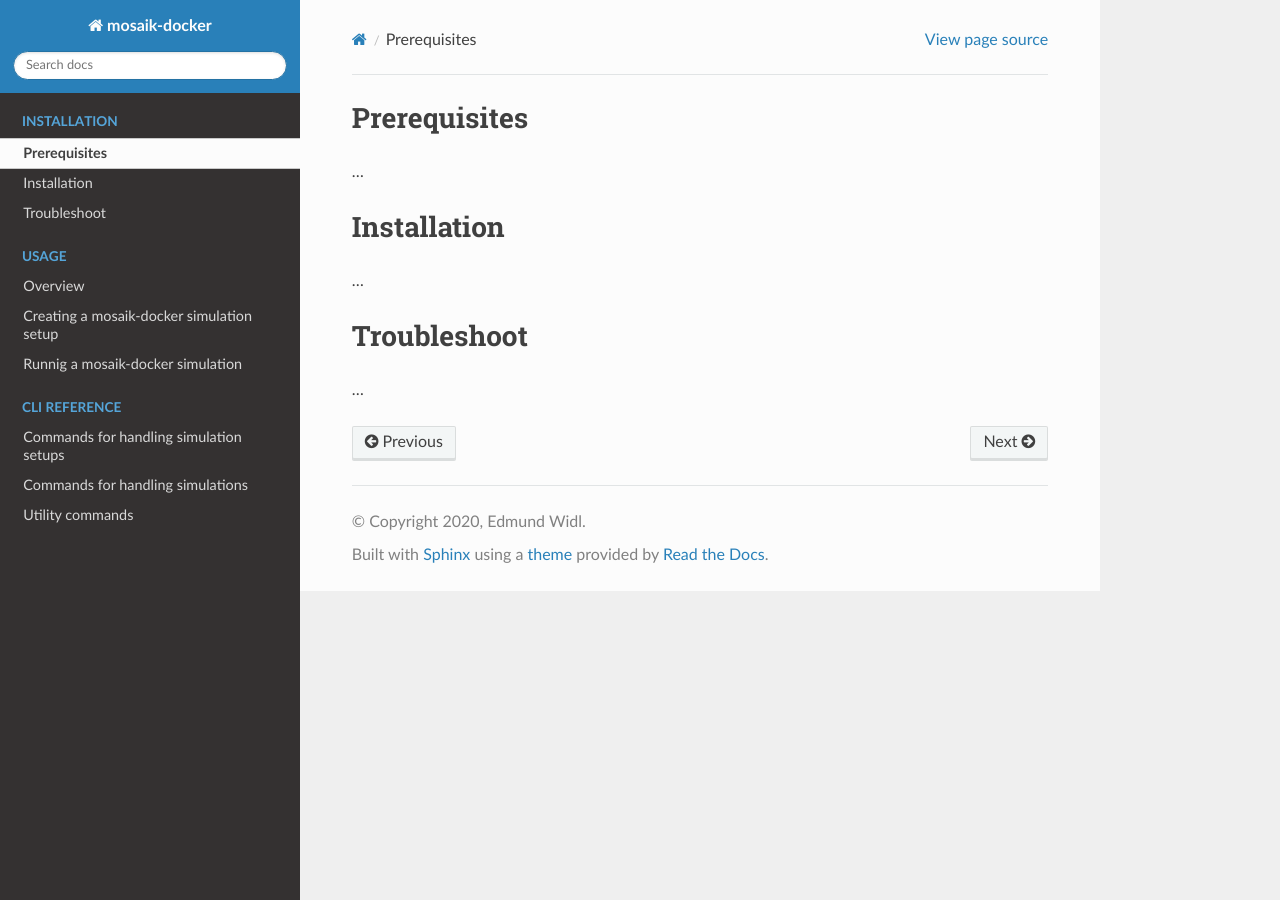
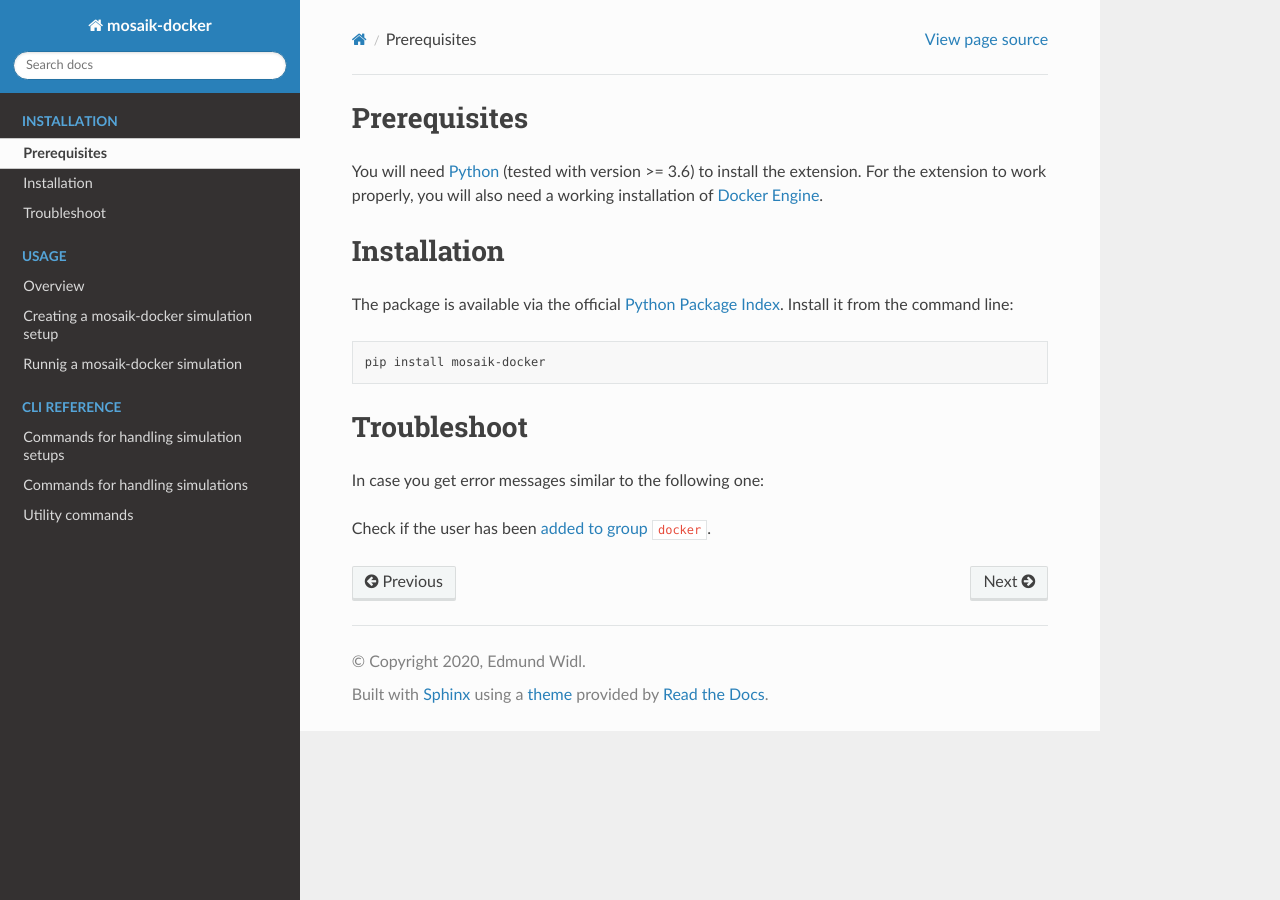
Before and after one commit to ERIGrid2/mosaik-docker, a Sphinx documentation site: the page built from docs/source/installation.rst, in a window 1280 px wide. Built offline with Sphinx 7.4.7 and the Read the Docs theme 2.0.0, drawn with Linux system fonts in a browser that asks for light colours.

Commit message:
updated installation instructions

```diff
--- a/docs/source/installation.rst
+++ b/docs/source/installation.rst
@@ -1,14 +1,25 @@
 Prerequisites
 =============
 
-...
+You will need `Python <https://python.org>`_ (tested with version >= 3.6) to install the extension.
+For the extension to work properly, you will also need a working installation of `Docker Engine <https://docs.docker.com/engine/install/>`_.
 
 Installation
 ============
 
-...
+The package is available via the official `Python Package Index <https://pypi.org/project/mosaik-docker/>`_.
+Install it from the command line:
+
+.. code-block:: bash
+
+    pip install mosaik-docker
 
 Troubleshoot
 ============
 
-...
+In case you get error messages similar to the following one:
+
+..
+	Got permission denied while trying to connect to the Docker daemon socket at unix:///var/run/docker.sock: Get http://%2Fvar%2Frun%2Fdocker.sock/v1.40/containers/json: dial unix /var/run/docker.sock: connect: permission denied
+
+Check if the user has been `added to group <https://docs.docker.com/engine/install/linux-postinstall/>`_ ``docker``.
```
